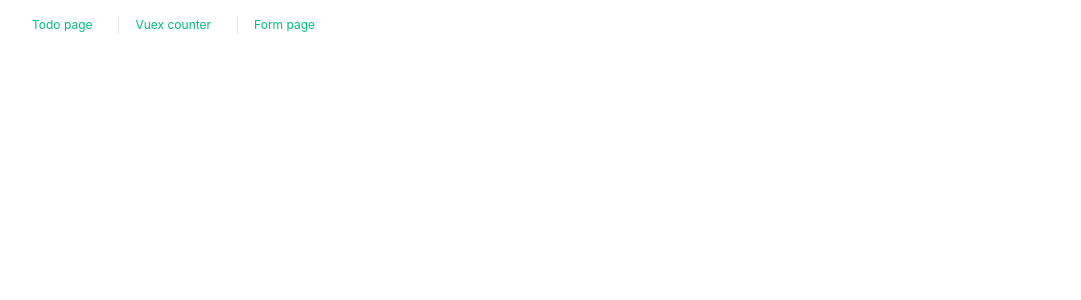
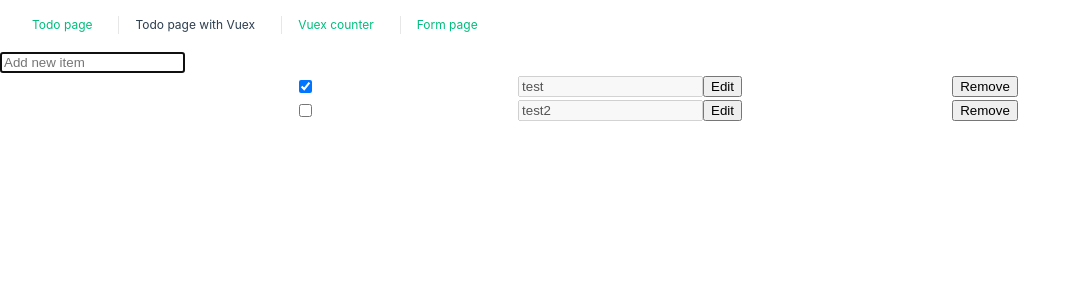
Before and after one commit to gl-el/vue-todo, a Vue app: page /todo-vuex in a window 1280 px wide. Shown: the top 300 px of the page, without its empty margins (0-1081 px from the left). Built offline with nearby package versions, Linux system fonts and the light colour scheme.

Commit message:
feat: started implementation of todo with vuex

```diff
--- /dev/null
+++ b/src/components/TodoItemVuex.vue
@@ -0,0 +1,43 @@
+<script>
+import { mapActions } from "vuex";
+
+export default {
+  name: "TodoItemVuex",
+  props: ["todo"],
+  data() {
+    return {
+      isEdit: false,
+    };
+  },
+  methods: {
+    ...mapActions("todos", ["toggleStatus", "editTodoText", "removeTodo"]),
+  },
+};
+</script>
+
+<template>
+  <div class="wrapper">
+    <input type="checkbox" :checked="todo.done" @change="toggleStatus(todo)" />
+    <label>
+      <input type="text" :value="todo.text" :disabled="isEdit !== true" />
+      <button @click="isEdit = !isEdit" v-show="isEdit === false">Edit</button>
+      <button v-show="isEdit">Save</button>
+    </label>
+    <button @click="removeTodo(todo)">Remove</button>
+  </div>
+</template>
+
+<style scoped>
+.wrapper {
+  display: grid;
+  grid-template-columns: 20px 50% 80px;
+  justify-content: center;
+  align-items: center;
+  justify-items: center;
+  gap: 5px;
+}
+
+.through {
+  text-decoration: line-through;
+}
+</style>
--- /dev/null
+++ b/src/pages/TodoPageVuex.vue
@@ -0,0 +1,43 @@
+<script>
+import TodoItemVuex from "@/components/TodoItemVuex.vue";
+import { mapActions } from "vuex";
+
+export default {
+  name: "TodoPageVuex",
+  components: { TodoItemVuex },
+  computed: {
+    todos() {
+      return this.$store.state.todos.items;
+    },
+  },
+  methods: {
+    ...mapActions("todos", ["addTodo"]),
+    addItem(e) {
+      const text = e.target.value;
+      this.addTodo(text);
+    },
+  },
+};
+</script>
+
+<template>
+  <div>
+    <input
+      class="new-todo"
+      autofocus
+      placeholder="Add new item"
+      @keyup.enter="addItem"
+    />
+    <ul class="list">
+      <li v-for="(todo, index) in todos" :key="index">
+        <TodoItemVuex :todo="todo" />
+      </li>
+    </ul>
+  </div>
+</template>
+
+<style scoped>
+.list {
+  list-style: none;
+}
+</style>
--- a/src/router/AppNav.vue
+++ b/src/router/AppNav.vue
@@ -8,6 +8,7 @@ export default {
   <header class="header">
     <nav class="nav">
       <router-link to="/todo">Todo page</router-link>
+      <router-link to="/todo-vuex">Todo page with Vuex</router-link>
       <router-link to="/counter">Vuex counter</router-link>
       <router-link to="/form">Form page</router-link>
     </nav>
--- a/src/router/index.js
+++ b/src/router/index.js
@@ -2,6 +2,7 @@ import Vue from "vue";
 import VueRouter from "vue-router";
 import TodoPage from "@/pages/TodoPage.vue";
 import CounterPage from "@/pages/CounterPage.vue";
+import TodoPageVuex from "@/pages/TodoPageVuex.vue";
 
 Vue.use(VueRouter);
 
@@ -23,6 +24,11 @@ const router = new VueRouter({
       name: "counter",
       component: CounterPage,
     },
+    {
+      path: "/todo-vuex",
+      name: "todo-vuex",
+      component: TodoPageVuex,
+    },
   ],
 });
 
--- a/src/store/index.js
+++ b/src/store/index.js
@@ -1,11 +1,13 @@
 import Vue from "vue";
 import Vuex from "vuex";
 import moduleCounter from "@/store/moduleCounter";
+import moduleTodo from "@/store/moduleTodo";
 
 Vue.use(Vuex);
 
 export const store = new Vuex.Store({
   modules: {
     counter: moduleCounter,
+    todos: moduleTodo,
   },
 });
--- /dev/null
+++ b/src/store/moduleTodo.js
@@ -0,0 +1,55 @@
+const state = {
+  items: [
+    { text: "test", done: true },
+    { text: "test2", done: false },
+  ],
+};
+
+const mutations = {
+  addItem(state, item) {
+    state.items.push(item);
+  },
+  removeItem(state, item) {
+    state.items.splice(state.items.indexOf(item), 1);
+  },
+  editItem(state, { item, text = item?.text, done = item?.done }) {
+    const indexOfItem = state.items.findIndex((item) => item.text === text);
+    console.log("state nutation", "item", item, "text", text, "done", done);
+    state.items.splice(indexOfItem, 1, { ...item, text, done });
+  },
+};
+
+const actions = {
+  addTodo({ commit }, value) {
+    commit("addItem", { text: value, done: false });
+  },
+  removeTodo({ commit }, todo) {
+    commit("removeItem", todo);
+  },
+  toggleStatus({ state, commit }, todo) {
+    console.log("action", state.items, "todo", todo);
+    commit("editItem", { todo, done: !todo.done });
+  },
+  editTodoText({ commit }, { todo, text }) {
+    commit("editItem", { todo, text });
+  },
+  toggleAll({ state, commit }) {
+    state.items.forEach((item) => {
+      commit("editItem", { item, done: !item.done });
+    });
+  },
+  removeDone({ state, commit }) {
+    state.items
+      .filter((item) => item.done)
+      .forEach((todo) => commit("removeItem", { todo }));
+  },
+};
+
+const moduleTodo = {
+  namespaced: true,
+  state,
+  actions,
+  mutations,
+};
+
+export default moduleTodo;
```
